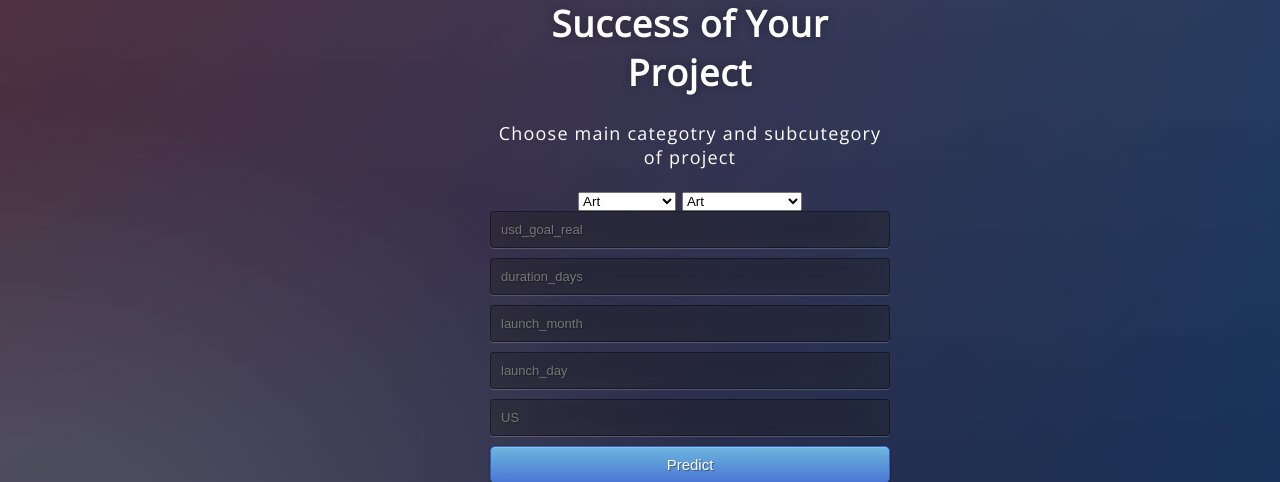
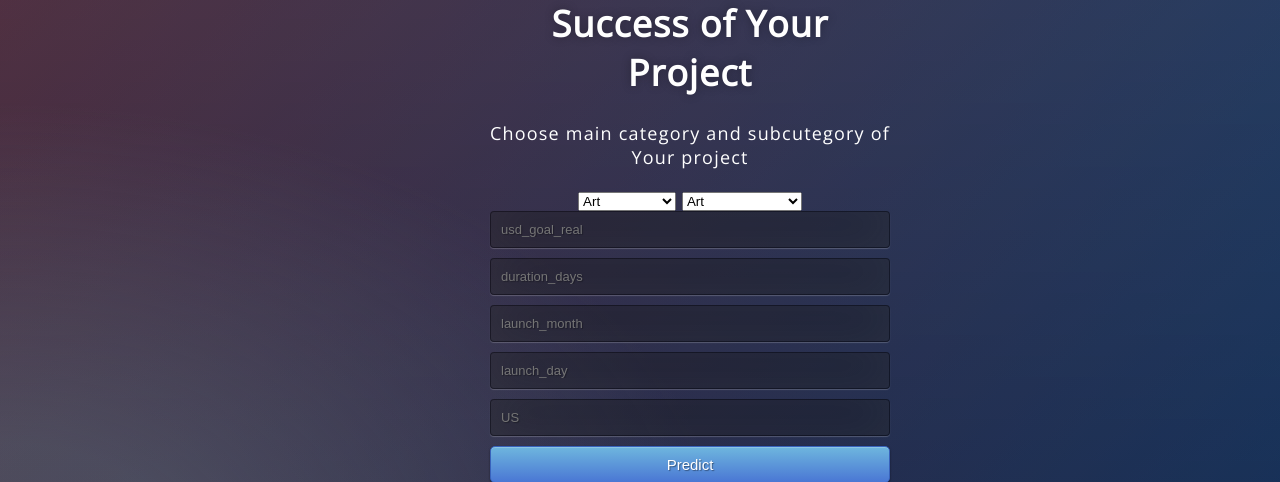
Before and after one commit to VoloMalg/KickstarterProject2, a Flask app: page / in a window 1280 px wide. Shown: the part 244-726 px from the top of the page. Run offline with Flask 2, Linux system fonts and the light colour scheme; parts of the project's set-up code (start-up, migrations or seed data) failed here and were passed over.

Commit message:
updated text

```diff
--- a/app.py
+++ b/app.py
@@ -66,7 +66,7 @@ def predict():
 
 
 
-    return render_template('index.html', prediction_text='Predicted status of the project is {}'.format(str(y_pred)))
+    return render_template('index.html', prediction_text='Your project will {}'.format(str(y_pred)))
 
 
 if __name__ == "__main__":
--- a/templates/index.html
+++ b/templates/index.html
@@ -49,7 +49,7 @@ function showNames(v){
      <!-- Main Input For Receiving Query to our ML -->
     <form action="{{ url_for('predict')}}"method="post">
 
-        <p> Choose main categotry and subcutegory of project</p>
+        <p> Choose main category and subcutegory of Your project</p>
 
     	<body onload="showNames('Art')">
 
```
